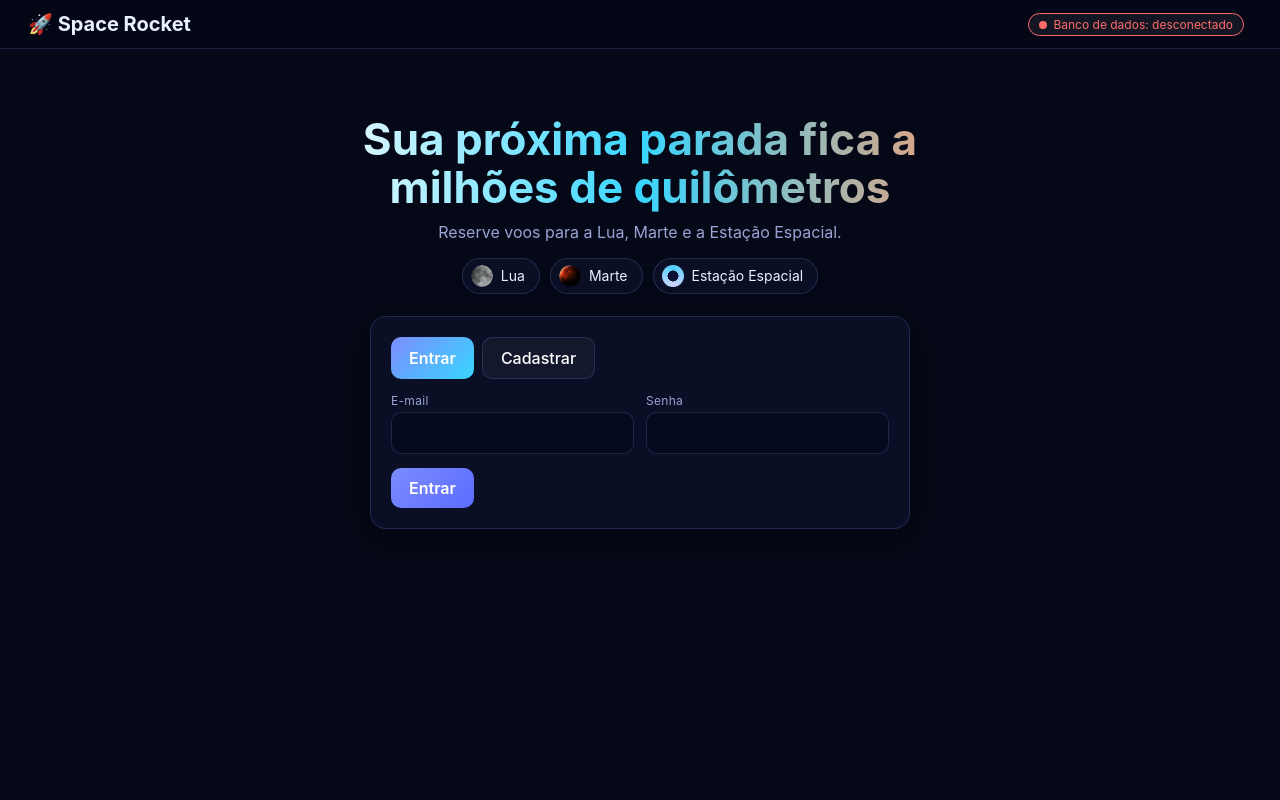
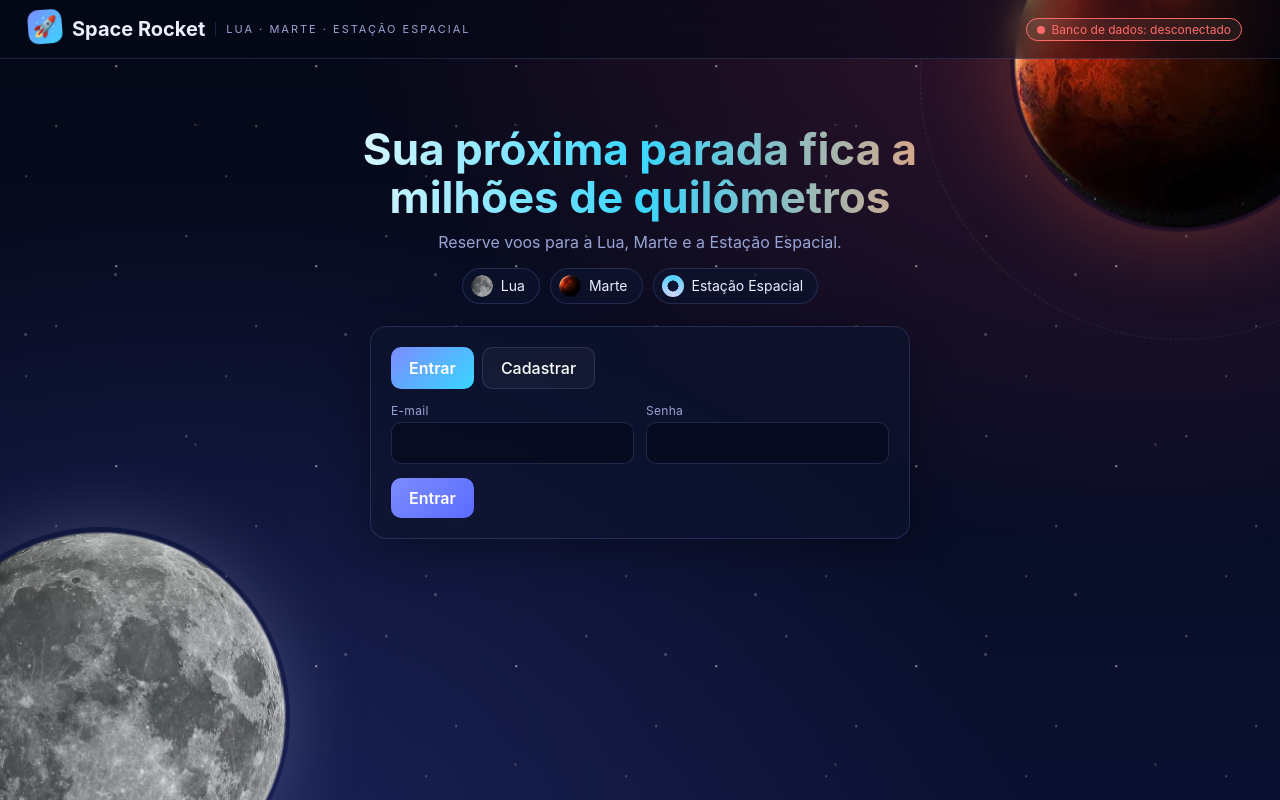
Before and after one commit to Floriano-Back/SpaceRocket_Senai_Projetofinal, a website: page src/public/index.html in a window 1280 px wide. Drawn offline with Linux system fonts and the light colour scheme; no server answers.

Commit message:
ajustando o frontend

```diff
--- a/src/public/index.html
+++ b/src/public/index.html
@@ -7,9 +7,13 @@
 <link rel="stylesheet" href="style.css">
 </head>
 <body>
+<div class="space" aria-hidden="true">
+  <div class="stars s1"></div><div class="stars s2"></div><div class="shoot"></div>
+  <div class="mars"></div><div class="orbit"><div class="station"></div></div><div class="moon"></div>
+</div>
 <header>
-  <h1>🚀 Space Rocket</h1>
-  <div style="display:flex;gap:8px;align-items:center">
+  <h1><span class="logo">🚀</span> Space Rocket <small>Lua · Marte · Estação Espacial</small></h1>
+  <div style="display:flex;gap:10px;align-items:center;flex-wrap:wrap">
     <span id="db" class="tag db" title="Status da conexão com o banco de dados">verificando…</span>
     <span id="who"></span>
     <button class="s" id="out" hidden>Sair</button>
```
